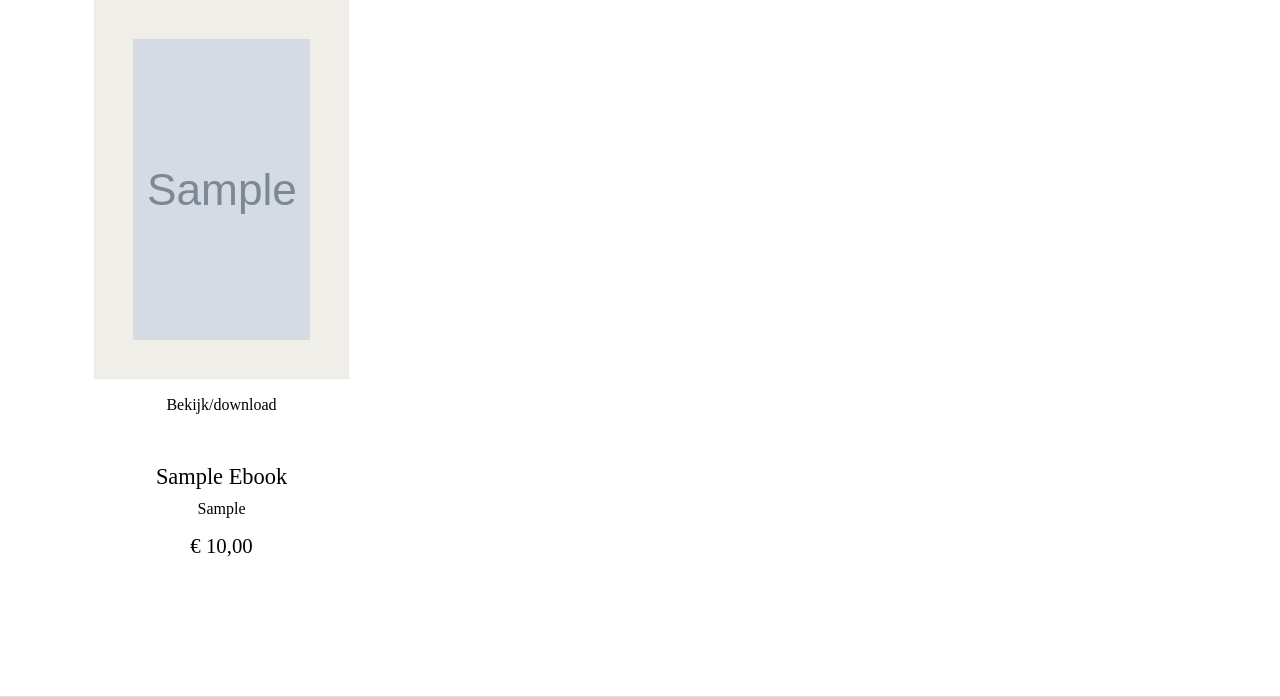
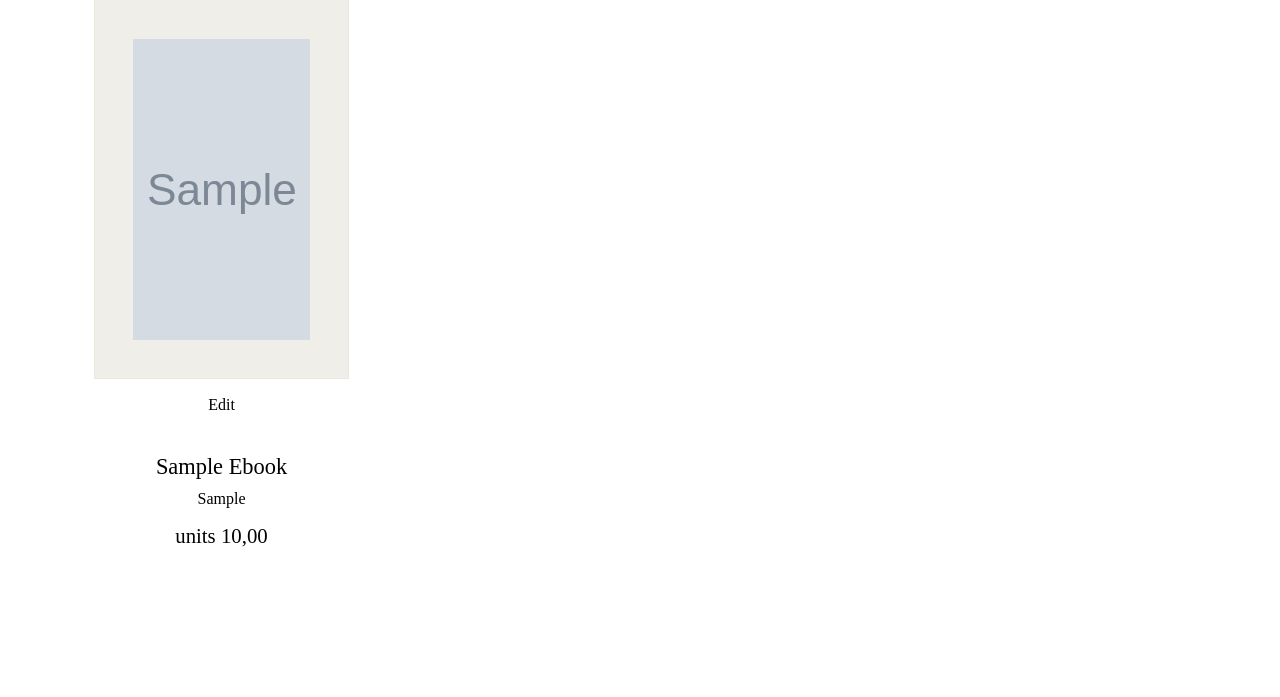
Before and after one commit to FaheerHakim/eBookStore, a PHP site: page /ebooks.php in a window 1280 px wide. Shown: the part 318-1015 px from the top of the page. Run offline with PHP 8.4, Linux system fonts and the light colour scheme; tables that the repository leaves empty or names only in its code hold one stand-in row (values such as "Sample post"); grey boxes marked "Sample" are stand-in pictures; some libraries are stand-ins or nearby versions; some web fonts are replaced.

Commit message:
feat(ebook): update eBook links and enhance delete functionality

```diff
--- a/ebooks.php
+++ b/ebooks.php
@@ -191,7 +191,7 @@ $is_admin = isset($_SESSION['is_admin']) && ($_SESSION['is_admin'] === true || $
 						echo '<img src="'.htmlspecialchars($ebook['cover_image']).'" alt="'.htmlspecialchars($ebook['title']).'" class="product-item" style="width:270px;height:380px;object-fit:cover;border-radius:16px;box-shadow:0 4px 24px rgba(62,163,199,0.18);background:#fff;padding:12px;border:3px solid #6f4929ff;">';
 							echo '<div class="d-flex justify-content-between align-items-center" style="margin-top:10px;">';
 							echo '<button type="button" class="btn btn-primary ebook-delete-btn" data-id="'.htmlspecialchars($ebook['id']).'" style="border-radius:10px;background-color:#ecd17b !important;border-color:#ecd17b !important;color:#000 !important;">Delete</button>';
-							echo '<a href="uploads/'.htmlspecialchars($ebook['pdf_path']).'" target="_blank" style="text-decoration:underline;color:#3ea3c7;">More info</a>';
+							echo '<a href="ebooks/'.htmlspecialchars($ebook['pdf_path']).'" target="_blank" style="text-decoration:underline;color:#3ea3c7;">More info</a>';
 							echo '</div>';
 									echo '</figure>';
 									echo '<figcaption>';
@@ -215,12 +215,11 @@ $is_admin = isset($_SESSION['is_admin']) && ($_SESSION['is_admin'] === true || $
 									echo '<div class="product-item">';
 									echo '<figure class="product-style">';
 									echo '<img src="'.htmlspecialchars($ebook['cover_image']).'" alt="'.htmlspecialchars($ebook['title']).'" class="product-item" style="width:270px;height:380px;object-fit:cover;">';
-									echo '<a href="uploads/'.htmlspecialchars($ebook['pdf_path']).'" target="_blank" class="add-to-cart" style="display:block;text-align:center;margin-top:10px;">Bekijk/download</a>';
-									echo '</figure>';
+                                    echo '<a href="ebooks/'.htmlspecialchars($ebook['pdf_path']).'" target="_blank" class="add-to-cart" style="display:block;text-align:center;margin-top:10px;">Edit</a>';
 									echo '<figcaption>';
 									echo '<h3>'.htmlspecialchars($ebook['title']).'</h3>';
 									echo '<span>'.htmlspecialchars($ebook['category']).'</span>';
-									echo '<div class="item-price">€ '.number_format($ebook['price'], 2, ',', '.').'</div>';
+									echo '<div class="item-price">units '.number_format($ebook['price'], 2, ',', '.').'</div>';
 									echo '</figcaption>';
 									echo '</div>';
 									echo '</div>';
@@ -280,5 +279,24 @@ $is_admin = isset($_SESSION['is_admin']) && ($_SESSION['is_admin'] === true || $
 	<script src="https://cdn.jsdelivr.net/npm/bootstrap@5.3.1/dist/js/bootstrap.bundle.min.js" integrity="sha384-HwwvtgBNo3bZJJLYd8oVXjrBZt8cqVSpeBNS5n7C8IVInixGAoxmnlMuBnhbgrkm" crossorigin="anonymous"></script>
 	<script src="js/plugins.js"></script>
 	<script src="js/script.js"></script>
+
+
+	<script src="https://code.jquery.com/jquery-3.6.0.min.js"></script>
+<script>
+$(function() {
+  $('.ebook-delete-btn').on('click', function() {
+    if(confirm('Are you sure you want to delete this eBook?')) {
+      var ebookId = $(this).data('id');
+      $.post('delete_ebook.php', {id: ebookId}, function(response) {
+        if($.trim(response) === 'success') {
+          location.reload();
+        } else {
+          alert('Delete failed: ' + response);
+        }
+      });
+    }
+  });
+});
+</script>
 </body>
 </html>
```
